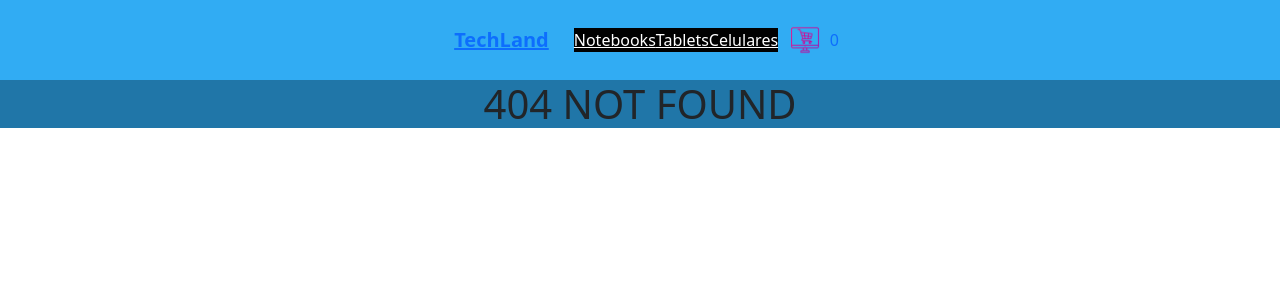
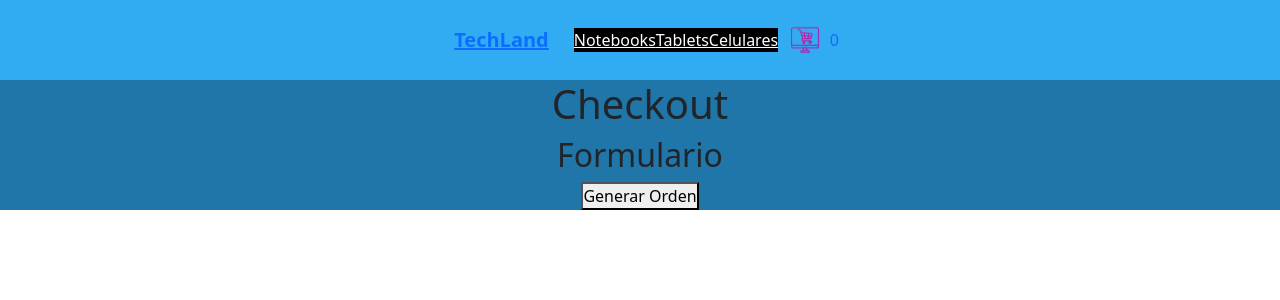
Before and after one commit to LucasDAG01/acostaecommerce, a React (Create React App) app: page /checkout in a window 1280 px wide. Before the commit this address had no page. Shown: the top 300 px of the page. Built offline with nearby package versions, Linux system fonts and the light colour scheme.

Commit message:
firebase 2

```diff
--- a/src/App.js
+++ b/src/App.js
@@ -6,6 +6,7 @@ import ItemListContainer from "./components/ItemListContainer/ItemListContainer"
 import ItemDetailContainer from "./components/ItemDetailContainer/ItemDetailContainer";
 import Cart from "./components/Cart/Cart";
 import { CartContextProvider } from "./context/CartContext";
+import Checkout from "./components/Checkout/Checkout";
 
 function App() {
   return (
@@ -27,6 +28,7 @@ function App() {
               element={<ItemDetailContainer />}
             />
             <Route path="/cart" element={<Cart />} />
+            <Route path="/checkout" element={<Checkout />} />
             <Route path="*" element={<h1>404 NOT FOUND</h1>} />
           </Routes>
         </BrowserRouter>
--- a/src/components/Cart/Cart.js
+++ b/src/components/Cart/Cart.js
@@ -1,6 +1,7 @@
 import { useContext } from "react";
 import CartContext from "../../context/CartContext";
 import CartItem from "../CartItem/CartItem";
+import { Link } from "react-router-dom";
 
 const Cart = () => {
   const { cart, clearCart, getQuantity, getTotal } = useContext(CartContext);
@@ -20,8 +21,11 @@ const Cart = () => {
       ))}
       <h3>Total: ${total}</h3>
       <button onClick={() => clearCart()} className="Button">
-        Comprar
+        Vaciar Carrito
       </button>
+      <Link style={{ color: "white" }} to="/checkout" className="Option">
+        Checkout
+      </Link>
     </div>
   );
 };
--- a/src/components/CartItem/CartItem.js
+++ b/src/components/CartItem/CartItem.js
@@ -14,11 +14,11 @@ const CartItem = ({ id, name, quantity, price }) => {
       <p className="InfoCartItem">Cantidad: {quantity}</p>
       <p className="InfoCartItem">Precio x Unidad: ${price}</p>
       <p className="InfoCartItem">Subtotal: ${price * quantity}</p>
-      <footer className="ItemFooter">
+      <h3 className="ItemDelete">
         <button className="Button" onClick={() => handleRemove(id)}>
-          Borrar
+          Borrar Producto
         </button>
-      </footer>
+      </h3>
     </div>
   );
 };
--- /dev/null
+++ b/src/components/Checkout/Checkout.js
@@ -0,0 +1,115 @@
+import { useState, useContext } from "react";
+import CartContext from "../../context/CartContext";
+
+import { db } from "../../services/firebase";
+import {
+  addDoc,
+  collection,
+  updateDoc,
+  doc,
+  getDocs,
+  query,
+  where,
+  documentId,
+  writeBatch,
+} from "firebase/firestore";
+import { useNavigate } from "react-router-dom";
+
+const Checkout = () => {
+  const [isLoading, setIsLoading] = useState(false);
+  const [orderCreated, setOrderCreated] = useState(false);
+  const { cart, getQuantity, getTotal, clearCart } = useContext(CartContext);
+
+  const navigate = useNavigate();
+
+  const totalQuantity = getQuantity();
+  const total = getTotal();
+
+  const createOrder = async () => {
+    setIsLoading(true);
+    try {
+      const objOrder = {
+        buyer: {
+          firstName: "Sebastian",
+          lastName: "Zuviria",
+          phone: "123456789",
+          address: "direccion 123",
+        },
+        items: cart,
+        totalQuantity,
+        total,
+        date: new Date(),
+      };
+
+      const ids = cart.map((prod) => prod.id);
+
+      const productsRef = collection(db, "products");
+
+      const productsAddedFromFirestore = await getDocs(
+        query(productsRef, where(documentId(), "in", ids))
+      );
+
+      const { docs } = productsAddedFromFirestore;
+
+      const outOfStock = [];
+
+      const batch = writeBatch(db);
+
+      docs.forEach((doc) => {
+        const dataDoc = doc.data();
+        const stockDb = dataDoc.stock;
+
+        const productAddedToCart = cart.find((prod) => prod.id === doc.id);
+        const prodQuantity = productAddedToCart?.quantity;
+
+        if (stockDb >= prodQuantity) {
+          batch.update(doc.ref, { stock: stockDb - prodQuantity });
+        } else {
+          outOfStock.push({ id: doc.id, ...dataDoc });
+        }
+      });
+
+      if (outOfStock.length === 0) {
+        await batch.commit();
+
+        const orderRef = collection(db, "orders");
+        const orderAdded = await addDoc(orderRef, objOrder);
+
+        console.log(`El id de su orden es: ${orderAdded.id}`);
+        clearCart();
+        setOrderCreated(true);
+        setTimeout(() => {
+          navigate("/"); //direccion de navegacion para el retorno automatico
+        }, 3000);
+      } else {
+        console.log("Hay productos que estan fuera de stock");
+      }
+    } catch (error) {
+      console.log(error);
+    } finally {
+      setIsLoading(false);
+    }
+  };
+
+  if (isLoading) {
+    return <h1>Se esta generando tu orden...</h1>;
+  }
+
+  if (orderCreated) {
+    return (
+      <h1>La orden fue creada correctamente, muchas gracias por su compra</h1>
+    );
+  }
+
+  return (
+    <>
+      <h1>Checkout</h1>
+      <h2>Formulario</h2>
+      <button className="Option" onClick={createOrder}>
+        Generar Orden
+      </button>
+    </>
+  );
+};
+
+export default Checkout;
```
